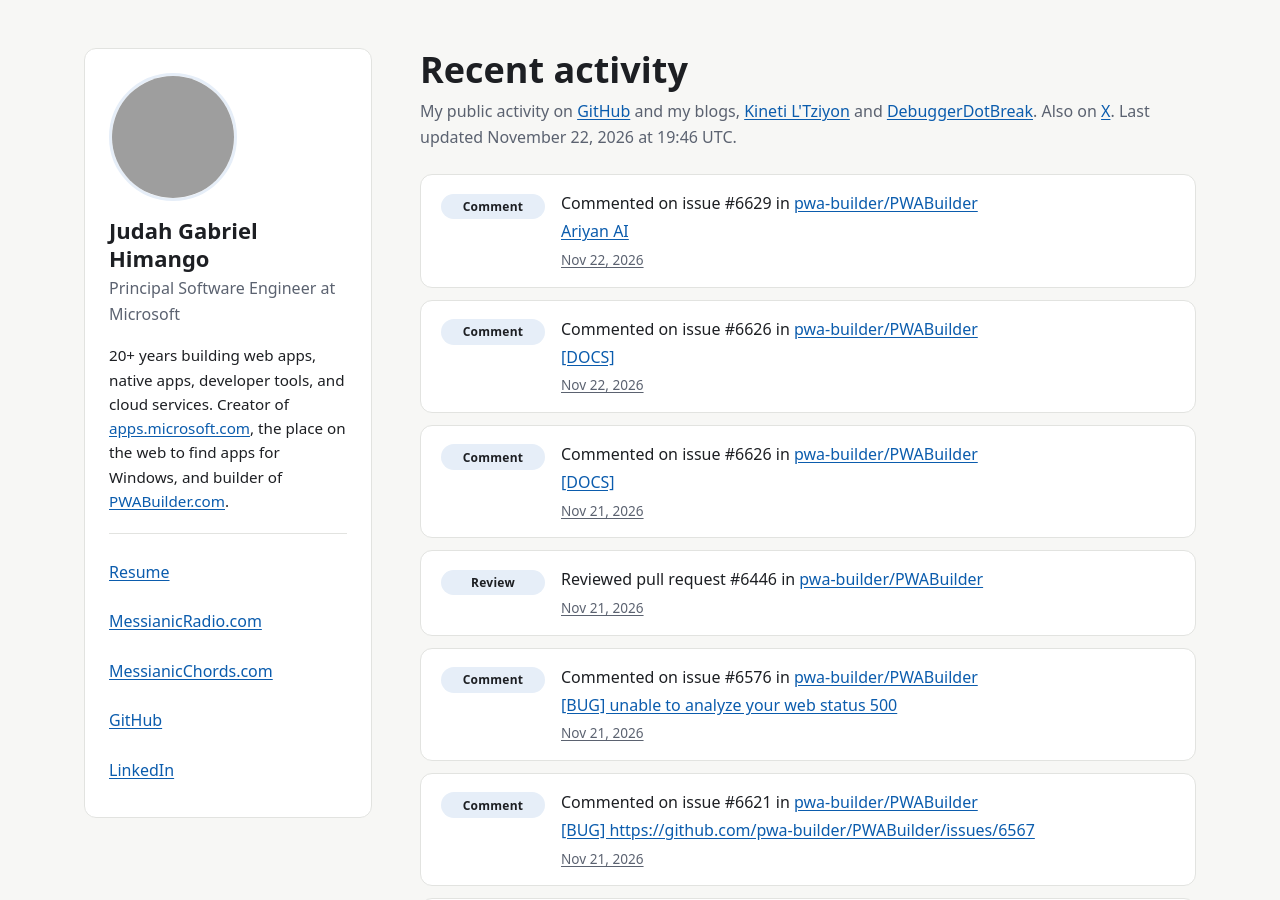
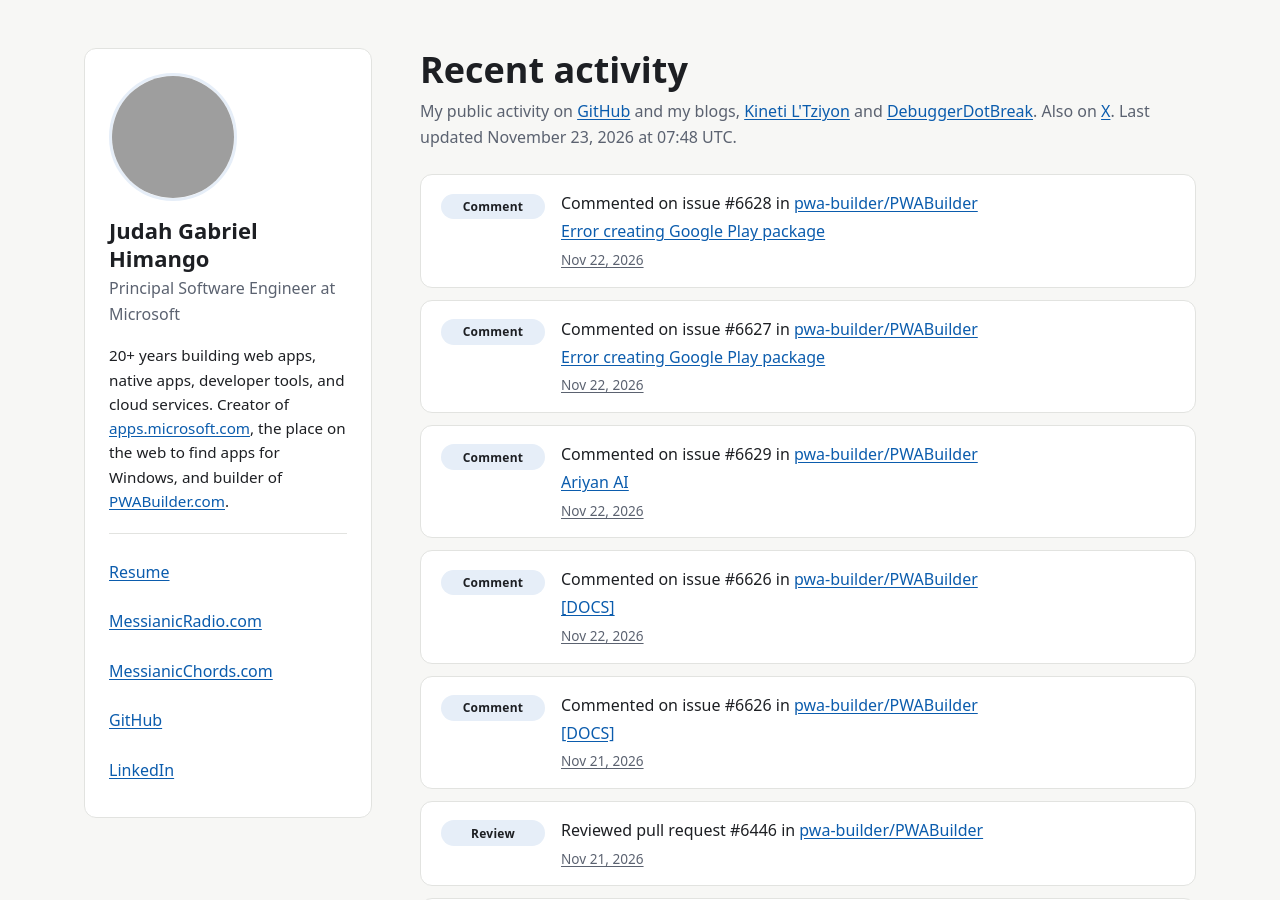
Before and after one commit to JudahGabriel/JudahGabriel.github.io, a Jekyll site: the page built from index.html, in a window 1280 px wide and 900 px high. Built offline with Jekyll 4.4.1, drawn with Linux system fonts in a browser that asks for light colours; some of the changed text lies outside the part shown; grey boxes are pictures that could not be loaded.

Commit message:
Refresh activity feed

```diff
--- a/_data/activity.json
+++ b/_data/activity.json
@@ -1,7 +1,31 @@
 {
-  "generated_at": "2026-11-22T19:46:23.517Z",
+  "generated_at": "2026-11-23T07:48:45.726Z",
   "x_since_id": "2122477606541066320",
   "items": [
+    {
+      "id": "github-20942318162",
+      "source": "github",
+      "context": "pwa-builder/PWABuilder",
+      "context_url": "https://github.com/pwa-builder/PWABuilder",
+      "created_at": "2026-11-22T20:02:42.000Z",
+      "kind": "comment",
+      "label": "Comment",
+      "action": "Commented on issue #6628 in",
+      "title": "Error creating Google Play package",
+      "url": "https://github.com/pwa-builder/PWABuilder/issues/6628#issuecomment-7084894655"
+    },
+    {
+      "id": "github-20942317413",
+      "source": "github",
+      "context": "pwa-builder/PWABuilder",
+      "context_url": "https://github.com/pwa-builder/PWABuilder",
+      "created_at": "2026-11-22T20:02:42.000Z",
+      "kind": "comment",
+      "label": "Comment",
+      "action": "Commented on issue #6627 in",
+      "title": "Error creating Google Play package",
+      "url": "https://github.com/pwa-builder/PWABuilder/issues/6627#issuecomment-7084894620"
+    },
     {
       "id": "github-20933142774",
       "source": "github",
@@ -349,30 +373,6 @@
       "action": "Commented on issue #6602 in",
       "title": "[RELEASE][PWABUILDER|VSCODE|STARTER|ETC] X.X",
       "url": "https://github.com/pwa-builder/PWABuilder/issues/6602#issuecomment-7018108765"
-    },
-    {
-      "id": "github-20715348200",
-      "source": "github",
-      "context": "pwa-builder/PWABuilder",
-      "context_url": "https://github.com/pwa-builder/PWABuilder",
-      "created_at": "2026-11-19T18:24:21.000Z",
-      "kind": "comment",
-      "label": "Comment",
-      "action": "Commented on issue #6603 in",
-      "title": "[BUG] https://stitch.google.com/projects/18274590554591827840",
-      "url": "https://github.com/pwa-builder/PWABuilder/issues/6603#issuecomment-7018107468"
-    },
-    {
-      "id": "github-20715341956",
-      "source": "github",
-      "context": "pwa-builder/PWABuilder",
-      "context_url": "https://github.com/pwa-builder/PWABuilder",
-      "created_at": "2026-11-19T18:24:08.000Z",
-      "kind": "comment",
-      "label": "Comment",
-      "action": "Commented on issue #6606 in",
-      "title": "[BUG] Status 500 Internal Server Error: Unable to enqueue analysis job for site",
-      "url": "https://github.com/pwa-builder/PWABuilder/issues/6606#issuecomment-7018102292"
     },
     {
       "id": "x-2122477606541066320",
```
